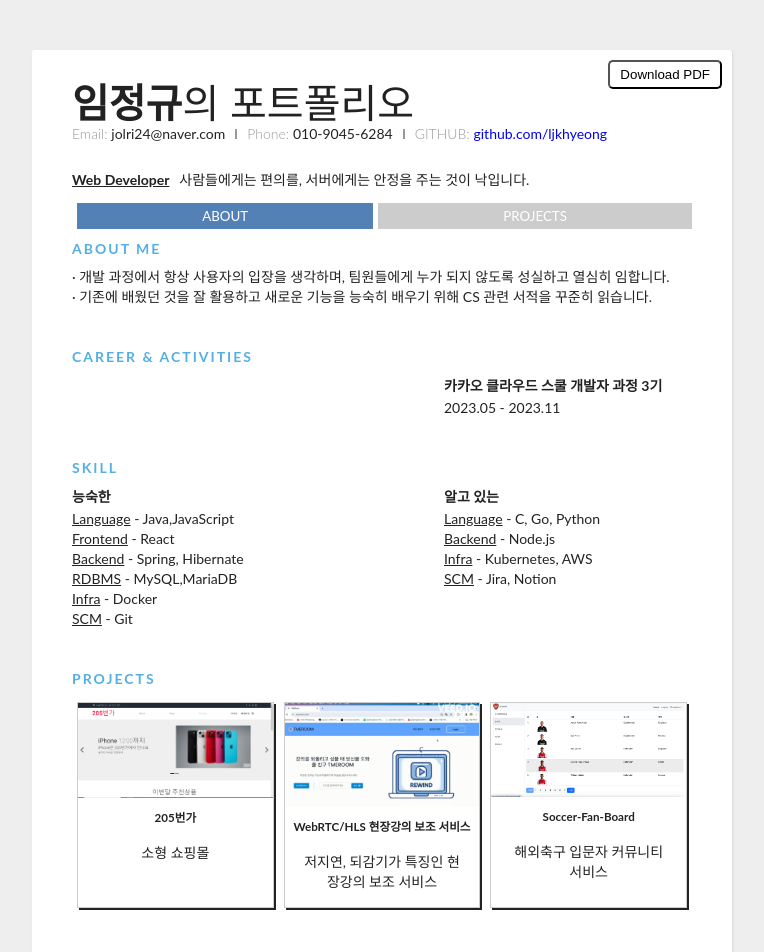
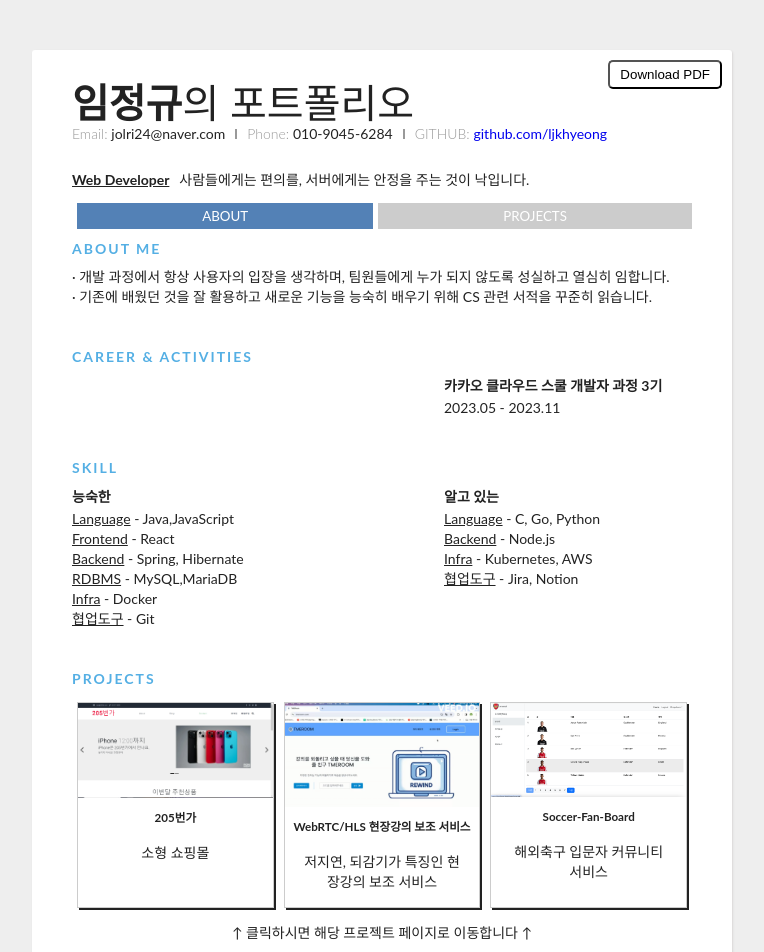
Before and after one commit to ljkhyeong/portfolio, a React (Create React App) app: page / in a window 1280 px wide. Shown: the top 952 px of the page, without its empty margins (258-1022 px from the left). Built offline with nearby package versions, Linux system fonts and the light colour scheme.

Commit message:
Update: 가독성 향상

```diff
--- a/src/component/About.js
+++ b/src/component/About.js
@@ -80,7 +80,7 @@ const About = () => {
                   <span className="addr"> - Docker</span>
                 </div>
                 <div>
-                  <span className="addr-line">SCM</span>
+                  <span className="addr-line">협업도구</span>
                   <span className="addr"> - Git</span>
                 </div>
               </div>
@@ -99,7 +99,7 @@ const About = () => {
                   <span className="addr"> - Kubernetes, AWS</span>
                 </div>
                 <div>
-                  <span className="addr-line">SCM</span>
+                  <span className="addr-line">협업도구</span>
                   <span className="addr"> - Jira, Notion</span>
                 </div>
               </div>
@@ -123,6 +123,16 @@ const About = () => {
                 </div>
               ))}
             </div>
+            <div
+              style={{
+                marginTop: "-30px",
+                marginBottom: "20px",
+                display: "flex",
+                justifyContent: "center",
+              }}
+            >
+              ↑ 클릭하시면 해당 프로젝트 페이지로 이동합니다 ↑
+            </div>
             <div className="section__list-item">
               <div className="name pr" onClick={() => navigate(`./project2`)}>
                 👉 205번가 (Team) (2023.8.14 - 2023.8.25)
@@ -145,7 +155,6 @@ const About = () => {
                 별 실시간 채팅, 질의응답, 파일 송수신이 가능합니다.
               </div>
             </div>
-
             <div className="section__list-item">
               <div className="name pr" onClick={() => navigate(`./project3`)}>
                 👉 Soccer-Fan-Board (Personal) (2023.12.5 - 2023.2.4)
--- a/src/component/project/Project1.js
+++ b/src/component/project/Project1.js
@@ -104,7 +104,7 @@ const Project2 = () => {
                     <span className="addr"> - MariaDB</span>
                   </div>
                   <div>
-                    <span className="addr-line">SCM</span>
+                    <span className="addr-line">협업도구</span>
                     <span className="addr"> - Git, Notion</span>
                   </div>
                 </div>
--- a/src/component/project/Project2.js
+++ b/src/component/project/Project2.js
@@ -157,7 +157,7 @@ const Project1 = () => {
                     </span>
                   </div>
                   <div>
-                    <span className="addr-line">SCM</span>
+                    <span className="addr-line">협업도구</span>
                     <span className="addr"> - Git, Jira, Notion</span>
                   </div>
                   <div>
--- a/src/component/project/Project3.js
+++ b/src/component/project/Project3.js
@@ -109,7 +109,7 @@ const Project3 = () => {
                     <span className="addr"> - Docker, AWS (EC2/RDS)</span>
                   </div>
                   <div>
-                    <span className="addr-line">SCM</span>
+                    <span className="addr-line">협업도구</span>
                     <span className="addr"> - Git</span>
                   </div>
                   <div>
```
